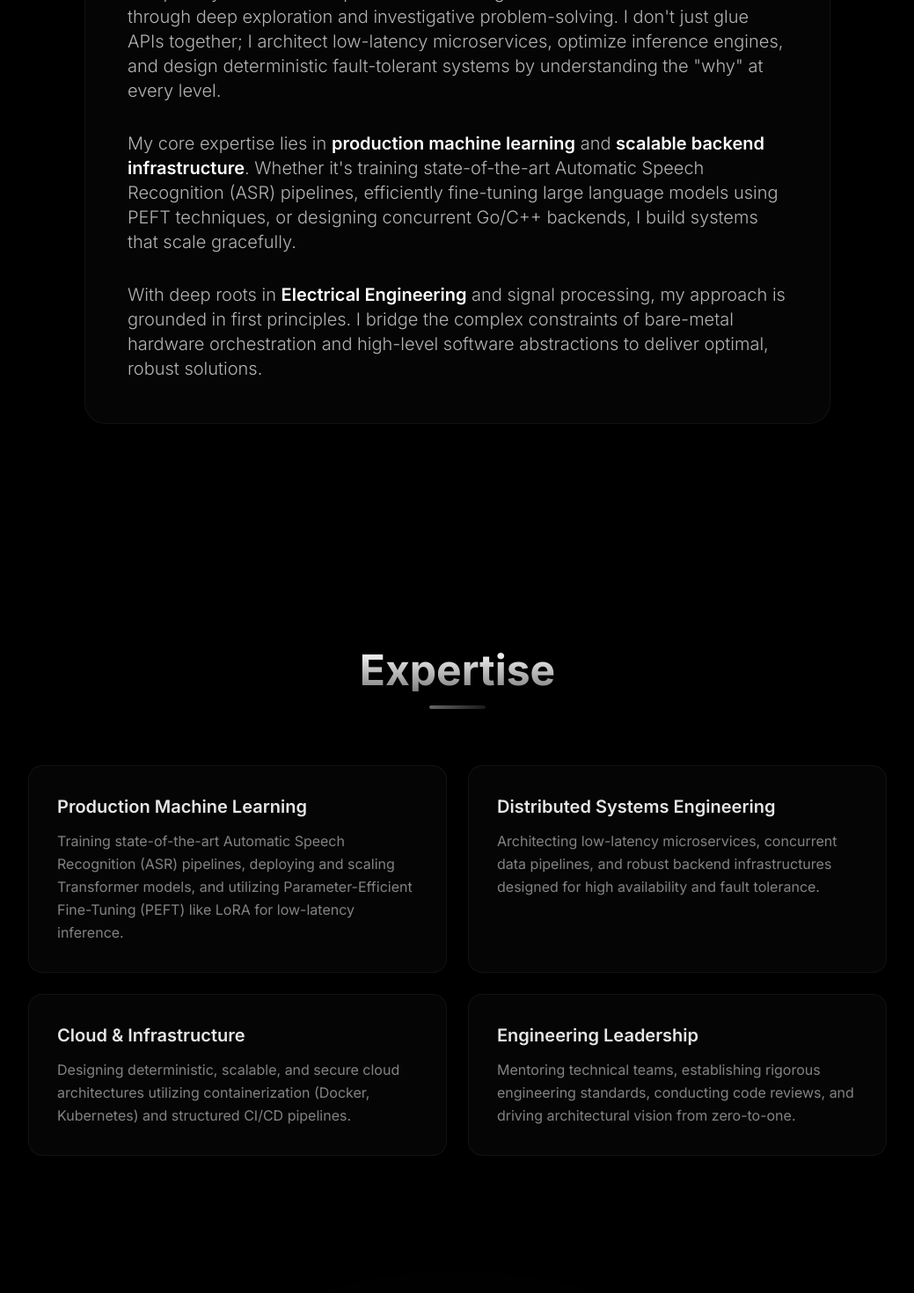
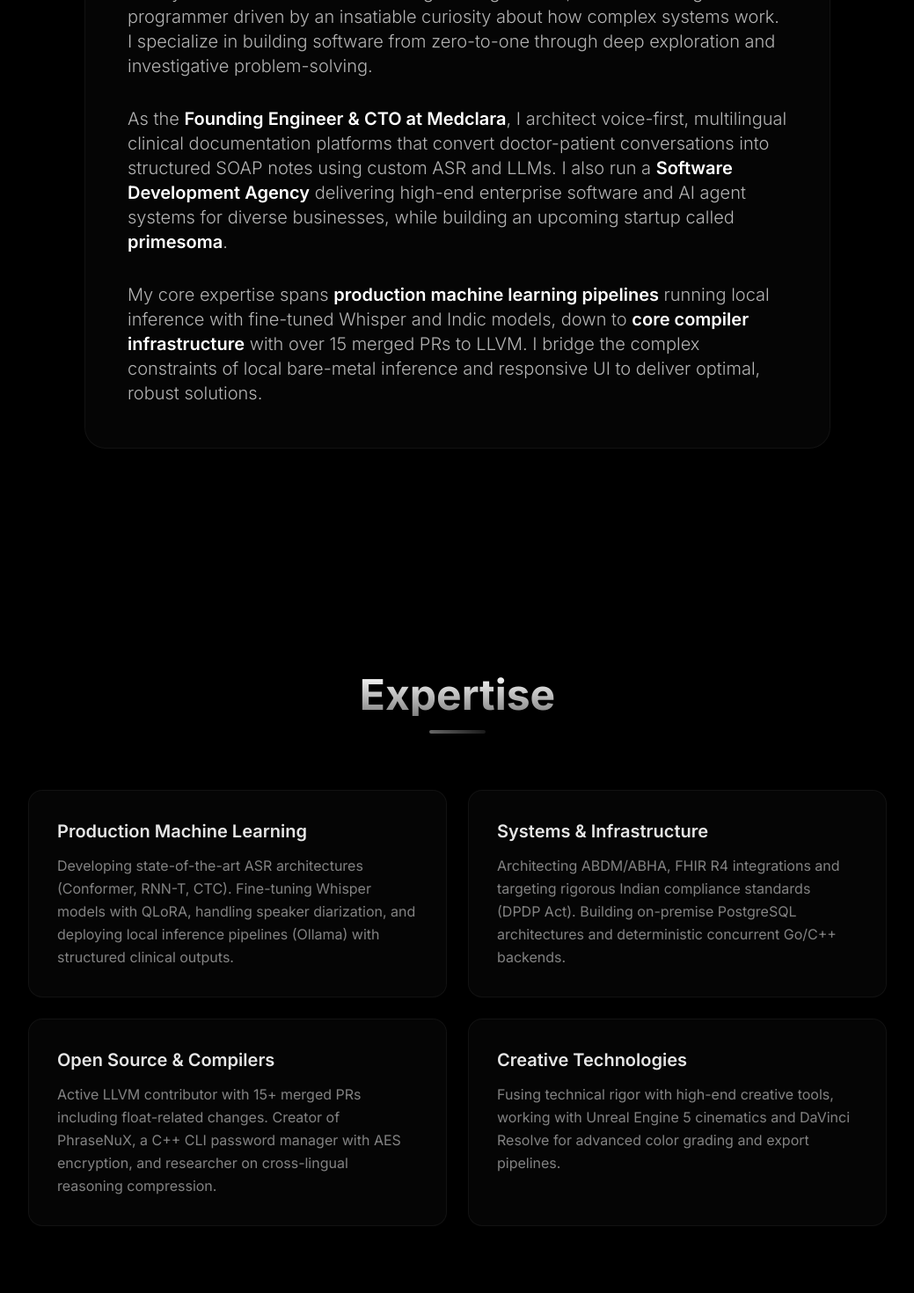
Before and after one commit to StarOne01/StarOne01.github.io, a Next.js app: page / in a window 1280 px wide. Shown: the part 1160-2630 px from the top of the page at 88% size, without its empty margins (120-1159 px from the left). Built offline with nearby package versions, Linux system fonts and the light colour scheme.

Commit message:
Enhance personal branding and expertise descriptions in content sections for improved clarity and engagement

```diff
--- a/src/app/page.tsx
+++ b/src/app/page.tsx
@@ -40,7 +40,7 @@ function Hero() {
 
         {/* Tagline */}
         <p className="text-lg sm:text-xl md:text-2xl text-white/60 font-light max-w-2xl mx-auto mb-12 leading-relaxed opacity-0 animate-fade-in-up" style={{animationDelay: '0.7s'}}>
-          Curiosity-driven engineer exploring systems from first principles. Building high-performance distributed systems and production ML pipelines.
+          Curiosity-driven engineer exploring systems from first principles. Building high-performance distributed systems, AI voice agents, and production ML pipelines.
         </p>
 
         {/* CTA */}
@@ -107,13 +107,13 @@ function About() {
 
       <div className="space-y-8 text-white/70 text-lg md:text-xl font-light leading-relaxed p-8 md:p-12 rounded-3xl bg-white/[0.02] border border-white/[0.05] shadow-2xl backdrop-blur-sm">
         <p>
-          I am a <span className="font-semibold text-white">Systems and AI Engineer</span> driven by an insatiable curiosity about how complex systems work. I specialize in building software from zero-to-one through deep exploration and investigative problem-solving. I don't just glue APIs together; I architect low-latency microservices, optimize inference engines, and design deterministic fault-tolerant systems by understanding the "why" at every level.
+          I am a <span className="font-semibold text-white">Systems and AI Engineer</span> based in Coimbatore, Tamil Nadu. Currently a third-year Electrical & Electronics Engineering student, I am a self-taught programmer driven by an insatiable curiosity about how complex systems work. I specialize in building software from zero-to-one through deep exploration and investigative problem-solving.
         </p>
         <p>
-          My core expertise lies in <span className="font-semibold text-white">production machine learning</span> and <span className="font-semibold text-white">scalable backend infrastructure</span>. Whether it's training state-of-the-art Automatic Speech Recognition (ASR) pipelines, efficiently fine-tuning large language models using PEFT techniques, or designing concurrent Go/C++ backends, I build systems that scale gracefully.
+          As the <span className="font-semibold text-white">Founding Engineer & CTO at Medclara</span>, I architect voice-first, multilingual clinical documentation platforms that convert doctor-patient conversations into structured SOAP notes using custom ASR and LLMs. I also run a <span className="font-semibold text-white">Software Development Agency</span> delivering high-end enterprise software and AI agent systems for diverse businesses, while building an upcoming startup called <span className="font-semibold text-white">primesoma</span>.
         </p>
         <p>
-          With deep roots in <span className="font-semibold text-white">Electrical Engineering</span> and signal processing, my approach is grounded in first principles. I bridge the complex constraints of bare-metal hardware orchestration and high-level software abstractions to deliver optimal, robust solutions.
+          My core expertise spans <span className="font-semibold text-white">production machine learning pipelines</span> running local inference with fine-tuned Whisper and Indic models, down to <span className="font-semibold text-white">core compiler infrastructure</span> with over 15 merged PRs to LLVM. I bridge the complex constraints of local bare-metal inference and responsive UI to deliver optimal, robust solutions.
         </p>
       </div>
     </section>
@@ -124,19 +124,19 @@ function Expertise() {
   const areas = [
     {
       title: "Production Machine Learning",
-      description: "Training state-of-the-art Automatic Speech Recognition (ASR) pipelines, deploying and scaling Transformer models, and utilizing Parameter-Efficient Fine-Tuning (PEFT) like LoRA for low-latency inference."
+      description: "Developing state-of-the-art ASR architectures (Conformer, RNN-T, CTC). Fine-tuning Whisper models with QLoRA, handling speaker diarization, and deploying local inference pipelines (Ollama) with structured clinical outputs."
     },
     {
-      title: "Distributed Systems Engineering",
-      description: "Architecting low-latency microservices, concurrent data pipelines, and robust backend infrastructures designed for high availability and fault tolerance."
+      title: "Systems & Infrastructure",
+      description: "Architecting ABDM/ABHA, FHIR R4 integrations and targeting rigorous Indian compliance standards (DPDP Act). Building on-premise PostgreSQL architectures and deterministic concurrent Go/C++ backends."
     },
     {
-      title: "Cloud & Infrastructure",
-      description: "Designing deterministic, scalable, and secure cloud architectures utilizing containerization (Docker, Kubernetes) and structured CI/CD pipelines."
+      title: "Open Source & Compilers",
+      description: "Active LLVM contributor with 15+ merged PRs including float-related changes. Creator of PhraseNuX, a C++ CLI password manager with AES encryption, and researcher on cross-lingual reasoning compression."
     },
     {
-      title: "Engineering Leadership",
-      description: "Mentoring technical teams, establishing rigorous engineering standards, conducting code reviews, and driving architectural vision from zero-to-one."
+      title: "Creative Technologies",
+      description: "Fusing technical rigor with high-end creative tools, working with Unreal Engine 5 cinematics and DaVinci Resolve for advanced color grading and export pipelines."
     }
   ];
 
@@ -167,21 +167,27 @@ function Experience() {
   const timeline = [
     {
       role: "Founding Engineer",
-      company: "Stealth AI Infrastructure startup",
+      company: "Medclara",
       period: "Present",
-      description: "Driven by curiosity about how things work at their core. Leading the engineering architecture by asking hard questions and exploring first principles—building resilient ML pipelines, scalable microservices, and high-throughput inference engines on custom AI hardware."
+      description: "Architecting a voice-first, multilingual clinical documentation platform. Built a pipeline combining IndicConformer, Gemma 4, and SOAP notes achieving ~88/100 clinical accuracy from raw Tamil inputs in a single call. Integrated ABDM/FHIR R4 targeting Tier-2/3 cities with on-premise deployments."
     },
     {
-      role: "Founding Engineer",
-      company: "Auxacode Solutions",
-      period: "Previous",
-      description: "Directed technical strategy and scalable software architecture to rapidly deliver MVPs. Established engineering practices across frontend and backend systems."
+      role: "Founder",
+      company: "Software Development Agency",
+      period: "Present",
+      description: "Running a Coimbatore-based agency funding other ventures. Delivering high-end web projects, custom AI agent systems (like WhatsApp bots), and enterprise software for real estate firms, studios, and manufacturing businesses."
     },
     {
-      role: "Electrical Engineering",
-      company: "Academic Focus",
+      role: "Founder",
+      company: "primesoma",
+      period: "Upcoming Startup",
+      description: "Currently building primesoma, an upcoming startup venture pushing the boundaries in technological solutions. Learn more at primesoma.com."
+    },
+    {
+      role: "Open Source Contributor & Researcher",
+      company: "LLVM, EfficientXLang",
       period: "Ongoing",
-      description: "Researching low-level interactions bridging hardware and software, focusing on embedded systems, digital signal processing, and low-level firmware optimization."
+      description: "Authored 15+ merged LLVM PRs. Conducted original research assessing cross-lingual reasoning in multilingual LLMs. Created PhraseNuX (C++ CLI password manager) and authored technical series on production AI realities."
     }
   ];
 
@@ -223,19 +229,19 @@ function Skills() {
   const skillCategories = [
     {
       title: "Languages & Frameworks",
-      skills: ["TypeScript", "Python", "C/C++", "Go", "React", "Next.js", "Node.js"]
+      skills: ["Go", "Python", "Next.js", "C++", "React", "TypeScript", "PostgreSQL"]
     },
     {
       title: "AI & Machine Learning",
-      skills: ["LLMs", "Transformers", "PEFT", "Unsloth", "NLP", "Traditional ML", "PyTorch"]
+      skills: ["Whisper", "IndicConformer", "Ollama", "Gemma 4", "Speaker Diarization", "PEFT/QLoRA"]
     },
     {
-      title: "Infrastructure",
-      skills: ["Linux/POSIX", "Cloud Architecture", "Docker", "CI/CD", "Databases"]
+      title: "Systems & Infrastructure",
+      skills: ["LLVM", "ABDM/FHIR R4", "On-premise Deployment", "DPDP Act Compliance", "AES Encryption"]
     },
     {
-      title: "Security & Systems",
-      skills: ["Network Security", "Embedded Systems", "System Design", "API Development"]
+      title: "Creative Tools",
+      skills: ["Unreal Engine 5", "DaVinci Resolve", "Cinematics", "Color Grading"]
     }
   ];
 
@@ -337,23 +343,23 @@ function Contact() {
 
         <div className="p-8 rounded-3xl bg-gradient-to-br from-white/[0.05] to-transparent border border-white/[0.05] backdrop-blur-xl relative overflow-hidden">
           <div className="absolute -top-24 -right-24 w-48 h-48 bg-white/10 blur-[50px] rounded-full"></div>
-          <h3 className="text-2xl font-bold text-white mb-6">Curious Explorations</h3>
+          <h3 className="text-2xl font-bold text-white mb-6">Recent Research & Work</h3>
           <ul className="space-y-5 text-base text-white/60">
             <li className="flex items-start gap-4 group">
               <span className="text-white/40 mt-1 transition-transform group-hover:translate-x-1">→</span>
-              <span className="group-hover:text-white transition-colors">Deep dives into AI systems and first-principles architecture</span>
+              <span className="group-hover:text-white transition-colors">15+ Merged LLVM PRs (float-related changes)</span>
             </li>
             <li className="flex items-start gap-4 group">
               <span className="text-white/40 mt-1 transition-transform group-hover:translate-x-1">→</span>
-              <span className="group-hover:text-white transition-colors">Investigating novel solutions to hard technical problems</span>
+              <span className="group-hover:text-white transition-colors">EfficientXLang: Cross-lingual reasoning gap in LLMs</span>
             </li>
             <li className="flex items-start gap-4 group">
               <span className="text-white/40 mt-1 transition-transform group-hover:translate-x-1">→</span>
-              <span className="group-hover:text-white transition-colors">Mentoring teams to explore and understand systems deeply</span>
+              <span className="group-hover:text-white transition-colors">PhraseNuX: C++ CLI AES password manager</span>
             </li>
             <li className="flex items-start gap-4 group">
               <span className="text-white/40 mt-1 transition-transform group-hover:translate-x-1">→</span>
-              <span className="group-hover:text-white transition-colors">Collaborative projects pushing technical boundaries</span>
+              <span className="group-hover:text-white transition-colors">Active content series: Multilingual LLM evaluation & ASR architecture</span>
             </li>
           </ul>
         </div>
@@ -366,8 +372,8 @@ function Footer() {
   return (
     <footer className="py-8 px-6 border-t border-white/10">
       <div className="max-w-4xl mx-auto flex flex-col sm:flex-row justify-between items-center gap-4 text-sm text-white/40">
-        <p>© 2026 Prashanth. All rights reserved.</p>
-        <p>AI & Systems Engineer</p>
+        <p>© 2026 Prashanth T. All rights reserved.</p>
+        <p>Founding Engineer</p>
       </div>
     </footer>
   );
```
